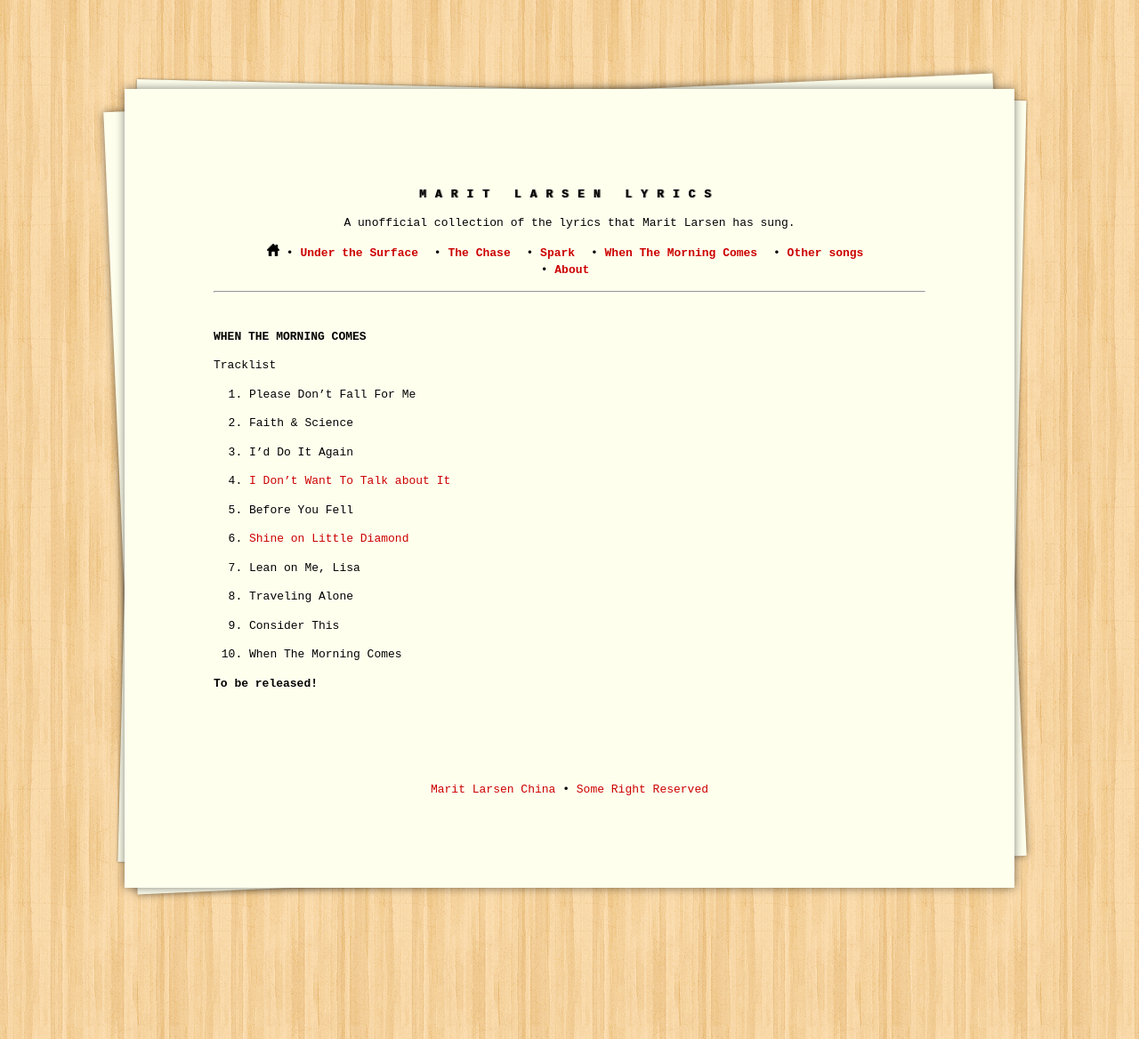
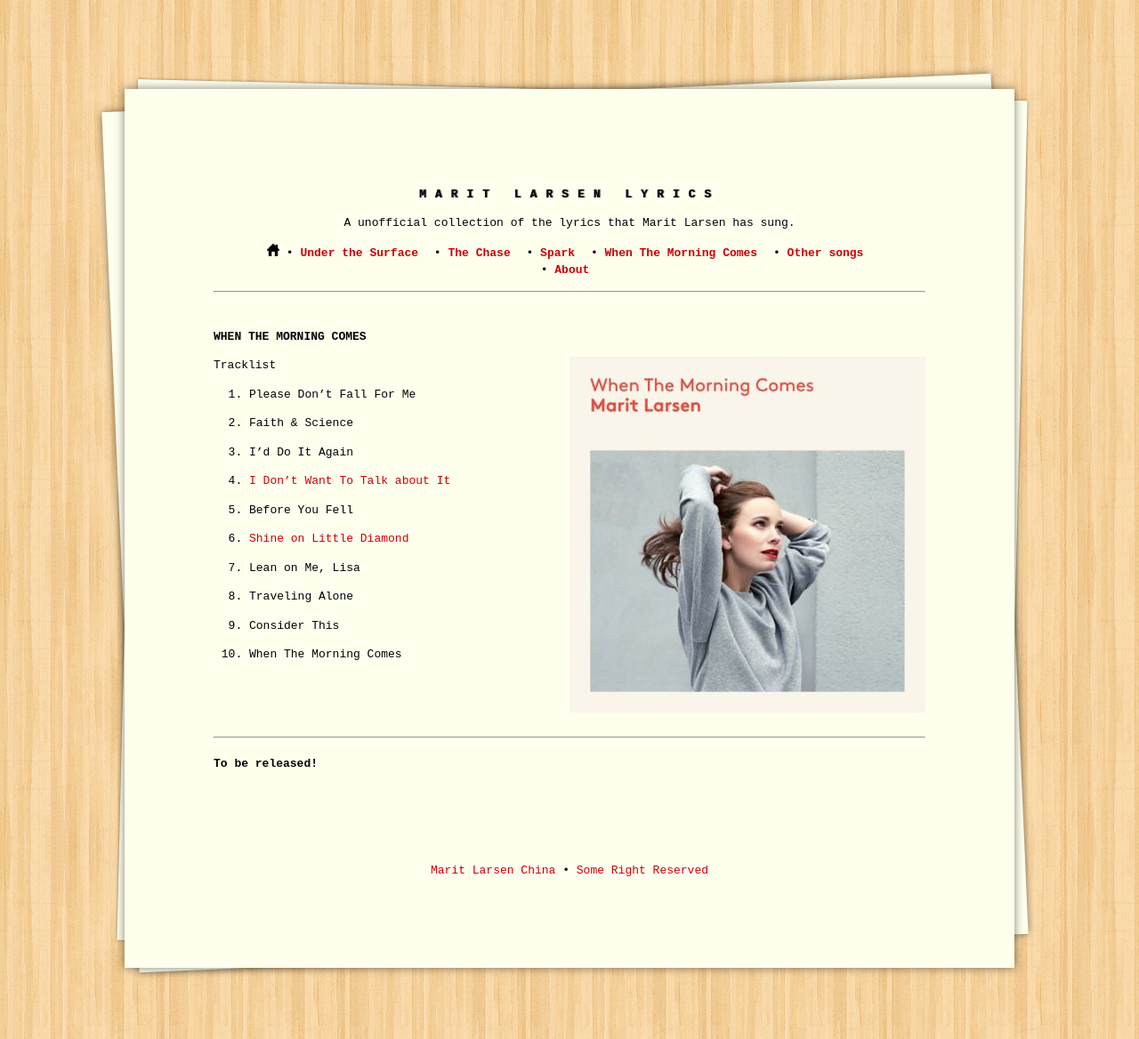
Before and after one commit to maritlarsenchina/maritlarsenlyrics, a Jekyll site: the page built from When-The-Morning-Comes.md, in a window 1280 px wide. Shown: the whole page at 89% size. Built offline with Jekyll 4.4.1, drawn with Linux system fonts in a browser that asks for light colours.

Commit message:
update with a cover image

```diff
--- a/When-The-Morning-Comes.md
+++ b/When-The-Morning-Comes.md
@@ -3,6 +3,10 @@ layout: page
 title:  "When The Morning Comes"
 permalink: /when-the-morning-comes/
 ---
+<div class="float">
+<a href="/images/covers/when-the-morning-comes.jpg" target="_blank"><img src="/images/covers/thumbnail/when-the-morning-comes.jpg" alt="When The Morning Comes album cover" /></a>
+</div>
+
 Tracklist
 
  01. Please Don't Fall For Me
@@ -25,4 +29,6 @@ Tracklist
 
  10. When The Morning Comes
 
+ <div class="clean"><hr /></div>
+
  **To be released!**
```
